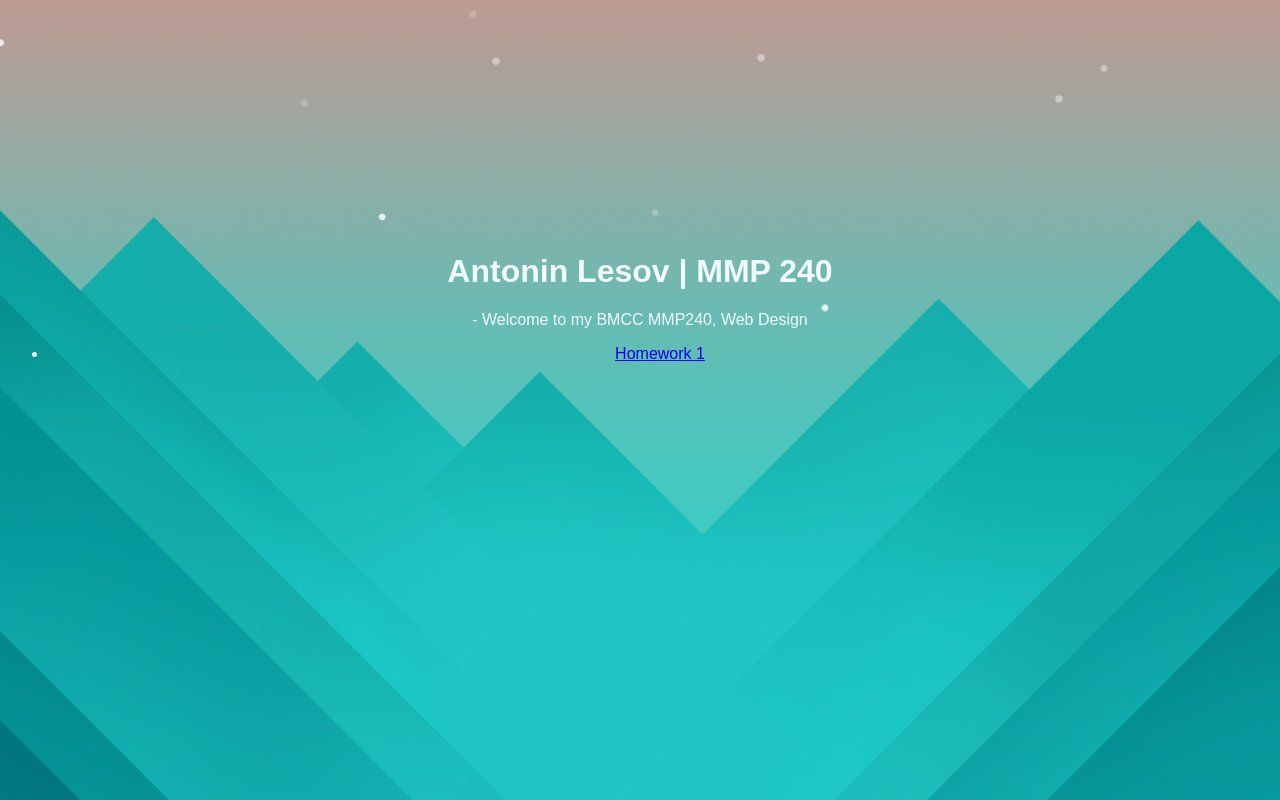
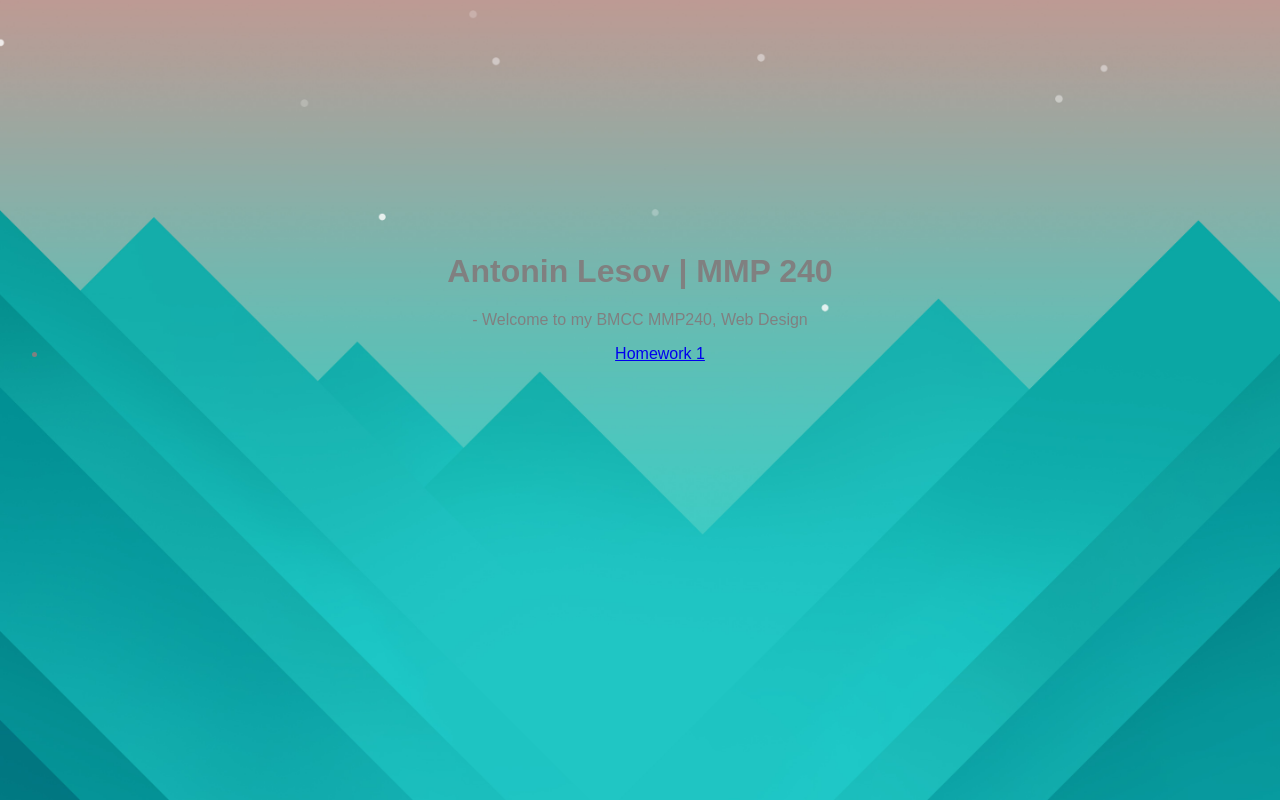
Before and after one commit to lesova19/MMP240, a plain HTML site: page index.html in a window 1280 px wide. Drawn offline with Linux system fonts and the light colour scheme.

Commit message:
changes I don't like

```diff
--- a/main.css
+++ b/main.css
@@ -5,7 +5,7 @@
 
 text-align: center;
 font-family: Arial, Helvetica, sans-serif;
-color: Azure;
+color: grey;
 }
 
 h1{
```
